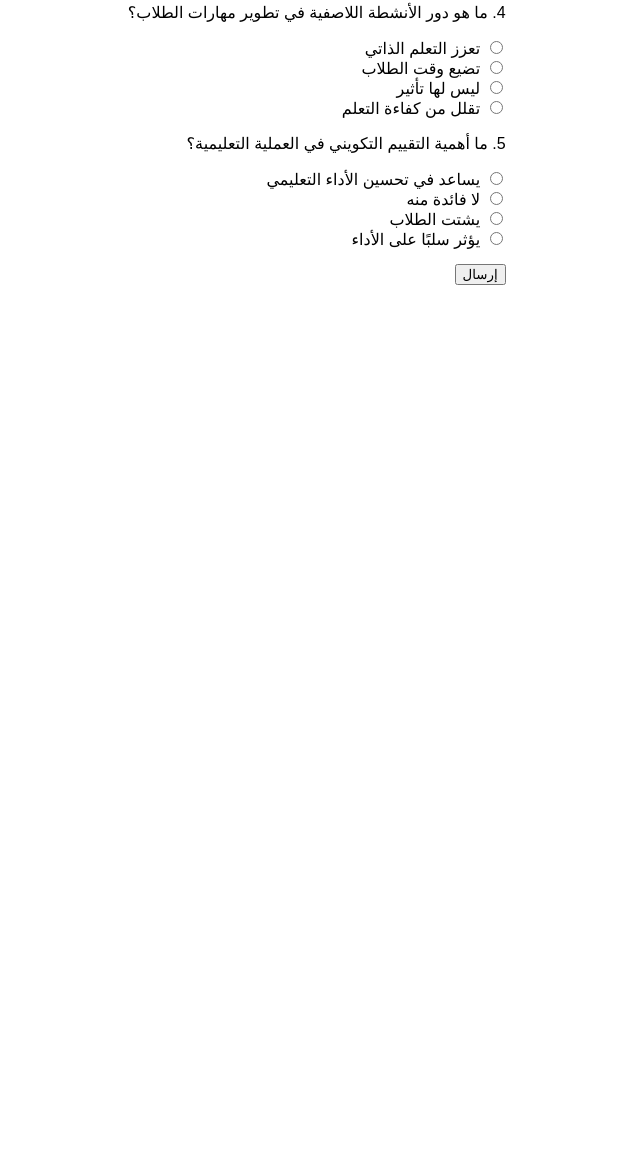
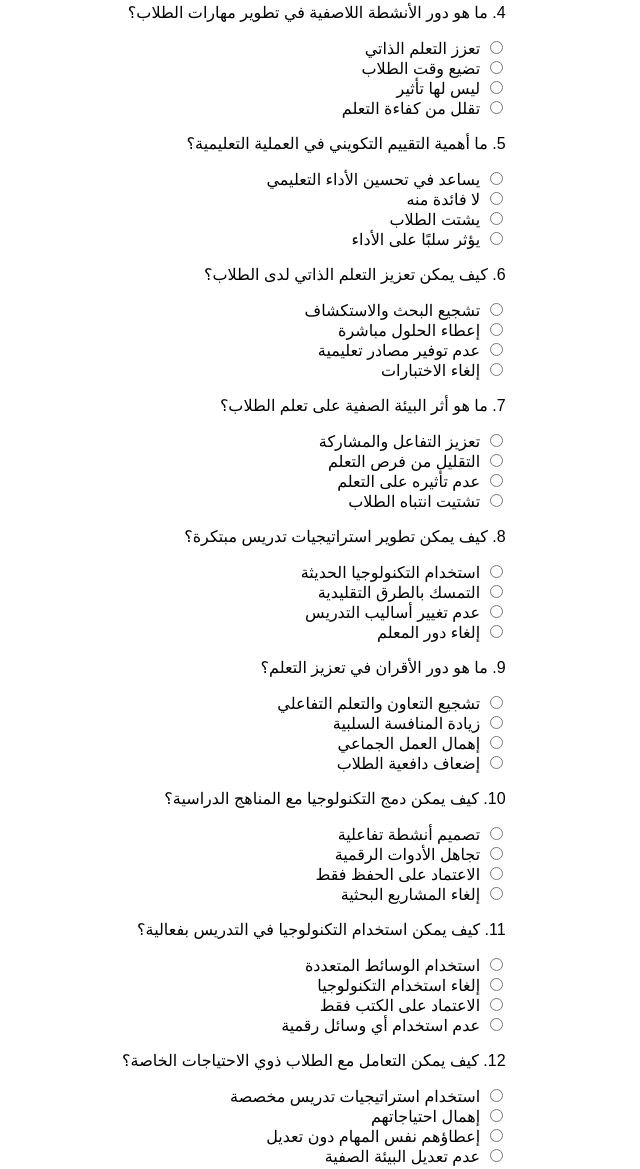
Before and after one commit to Espidersmsm/smsm, a plain HTML site: page index.html in a window 1280 px wide. Shown: the part 471-1640 px from the top of the page, without its empty margins (640-1280 px from the left). Before the commit the page ends 800 px from the top, so only its background shows below. Drawn offline with Linux system fonts and the light colour scheme.

Commit message:
index.html

```diff
--- a/index.html
+++ b/index.html
@@ -22,13 +22,24 @@
     </div>
 
     <script>
-        const questions = [
+        const allQuestions = [
             { question: "كيف يمكن استخدام التكنولوجيا في التدريس بفعالية؟", options: ["استخدام الوسائط المتعددة", "إلغاء استخدام التكنولوجيا", "الاعتماد على الكتب فقط", "عدم استخدام أي وسائل رقمية"], correct: 0 },
             { question: "كيف يمكن التعامل مع الطلاب ذوي الاحتياجات الخاصة؟", options: ["استخدام استراتيجيات تدريس مخصصة", "إهمال احتياجاتهم", "إعطاؤهم نفس المهام دون تعديل", "عدم تعديل البيئة الصفية"], correct: 0 },
             { question: "ما هو دور التغذية الراجعة في تحسين أداء الطلاب؟", options: ["تحفيز التحسين المستمر", "ليس لها تأثير", "تؤخر التعلم", "تسبب الإحباط"], correct: 0 },
             { question: "ما هو دور الأنشطة اللاصفية في تطوير مهارات الطلاب؟", options: ["تعزز التعلم الذاتي", "تضيع وقت الطلاب", "ليس لها تأثير", "تقلل من كفاءة التعلم"], correct: 0 },
-            { question: "ما أهمية التقييم التكويني في العملية التعليمية؟", options: ["يساعد في تحسين الأداء التعليمي", "لا فائدة منه", "يشتت الطلاب", "يؤثر سلبًا على الأداء"], correct: 0 }
+            { question: "ما أهمية التقييم التكويني في العملية التعليمية؟", options: ["يساعد في تحسين الأداء التعليمي", "لا فائدة منه", "يشتت الطلاب", "يؤثر سلبًا على الأداء"], correct: 0 },
+            { question: "كيف يمكن تعزيز التعلم الذاتي لدى الطلاب؟", options: ["تشجيع البحث والاستكشاف", "إعطاء الحلول مباشرة", "عدم توفير مصادر تعليمية", "إلغاء الاختبارات"], correct: 0 },
+            { question: "ما هو أثر البيئة الصفية على تعلم الطلاب؟", options: ["تعزيز التفاعل والمشاركة", "التقليل من فرص التعلم", "عدم تأثيره على التعلم", "تشتيت انتباه الطلاب"], correct: 0 },
+            { question: "كيف يمكن تطوير استراتيجيات تدريس مبتكرة؟", options: ["استخدام التكنولوجيا الحديثة", "التمسك بالطرق التقليدية", "عدم تغيير أساليب التدريس", "إلغاء دور المعلم"], correct: 0 },
+            { question: "ما هو دور الأقران في تعزيز التعلم؟", options: ["تشجيع التعاون والتعلم التفاعلي", "زيادة المنافسة السلبية", "إهمال العمل الجماعي", "إضعاف دافعية الطلاب"], correct: 0 },
+            { question: "كيف يمكن دمج التكنولوجيا مع المناهج الدراسية؟", options: ["تصميم أنشطة تفاعلية", "تجاهل الأدوات الرقمية", "الاعتماد على الحفظ فقط", "إلغاء المشاريع البحثية"], correct: 0 }
         ];
+
+        while (allQuestions.length < 50) {
+            allQuestions.push(...allQuestions);
+        }
+
+        const questions = allQuestions.slice(0, 50);
 
         function loadQuestions() {
             const container = document.getElementById('questionsContainer');
```
